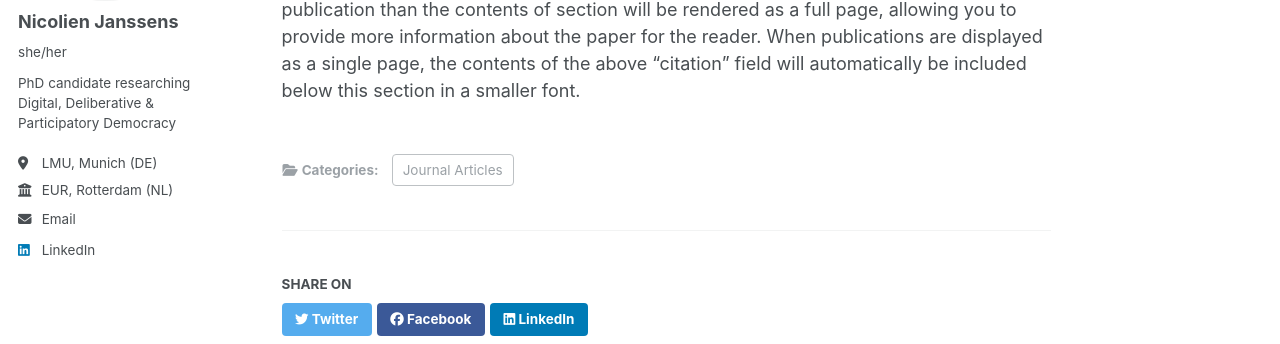
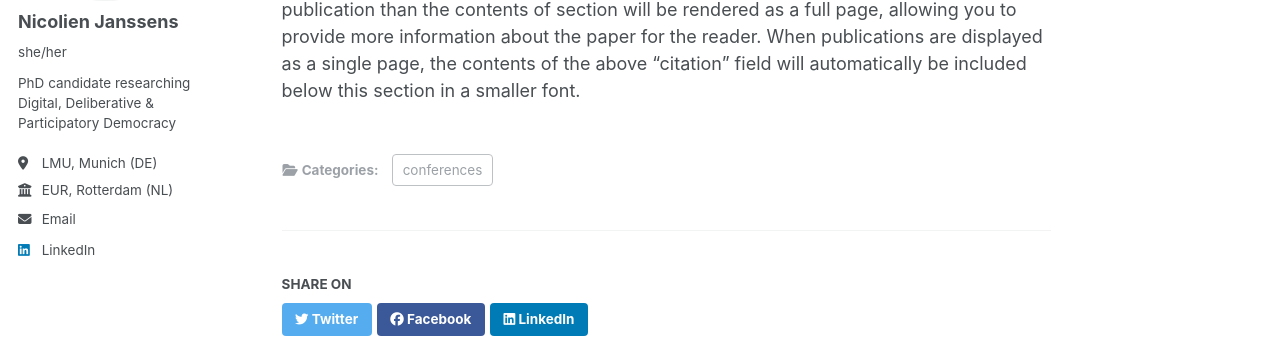
Before and after one commit to nicolienjanssens/nicolienjanssens, a Jekyll site: the page built from _publications/2015-10-01-paper-title-number-3.md, in a window 1280 px wide and 1094 px high. Shown: the part 262-606 px from the top of the window. Built offline with Jekyll 4.4.1, drawn with Linux system fonts in a browser that asks for light colours.

Commit message:
used predefined collection and category

```diff
--- a/_publications/2015-10-01-paper-title-number-3.md
+++ b/_publications/2015-10-01-paper-title-number-3.md
@@ -1,7 +1,7 @@
 ---
 title: "Disentangling Diversity: Two Dimensions of large-scale online deliberation"
-collection: "Publications"
-category: "Journal Articles"
+collection: publications
+category: conferences
 #permalink: /publication/2015-10-01-paper-title-number-3
 excerpt: 'I distinguish two new dimensions of diversity that come up when designing large-scale online deliberations.'
 #date: 2015-10-01
```
